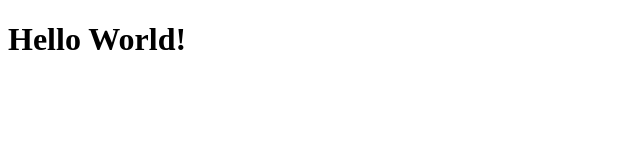
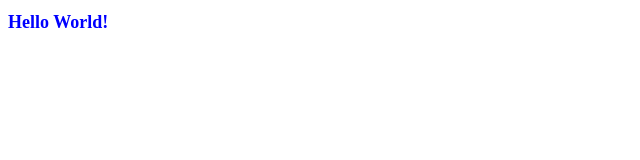
Before and after one commit to aniruddhaaa/begin, a plain HTML site: page index.html in a window 1280 px wide. Shown: the whole page, without its empty margins (0-640 px from the left). Drawn offline with Linux system fonts and the light colour scheme.

Commit message:
First commit to sample-branch

```diff
--- a/index.html
+++ b/index.html
@@ -1,12 +1,17 @@
 <!DOCTYPE html>
 <html lang = 'en'>
+
 <head>
     <meta charset = 'UTF-8'>
     <meta http-equiv = 'X-UA-Compatible' content = 'IE = edge'>
     <meta name = 'viewport' content = 'width = device-width, initial-scale = 1.0'>
     <title>Sample</title>
+
+    <link rel = 'stylesheet' href = 'style.css'/>
 </head>
+
 <body>
     <h1>Hello World!</h1>
 </body>
+
 </html>
--- /dev/null
+++ b/style.css
@@ -0,0 +1,5 @@
+h1
+{
+    font-size: large;
+    color: blue;
+}
```
